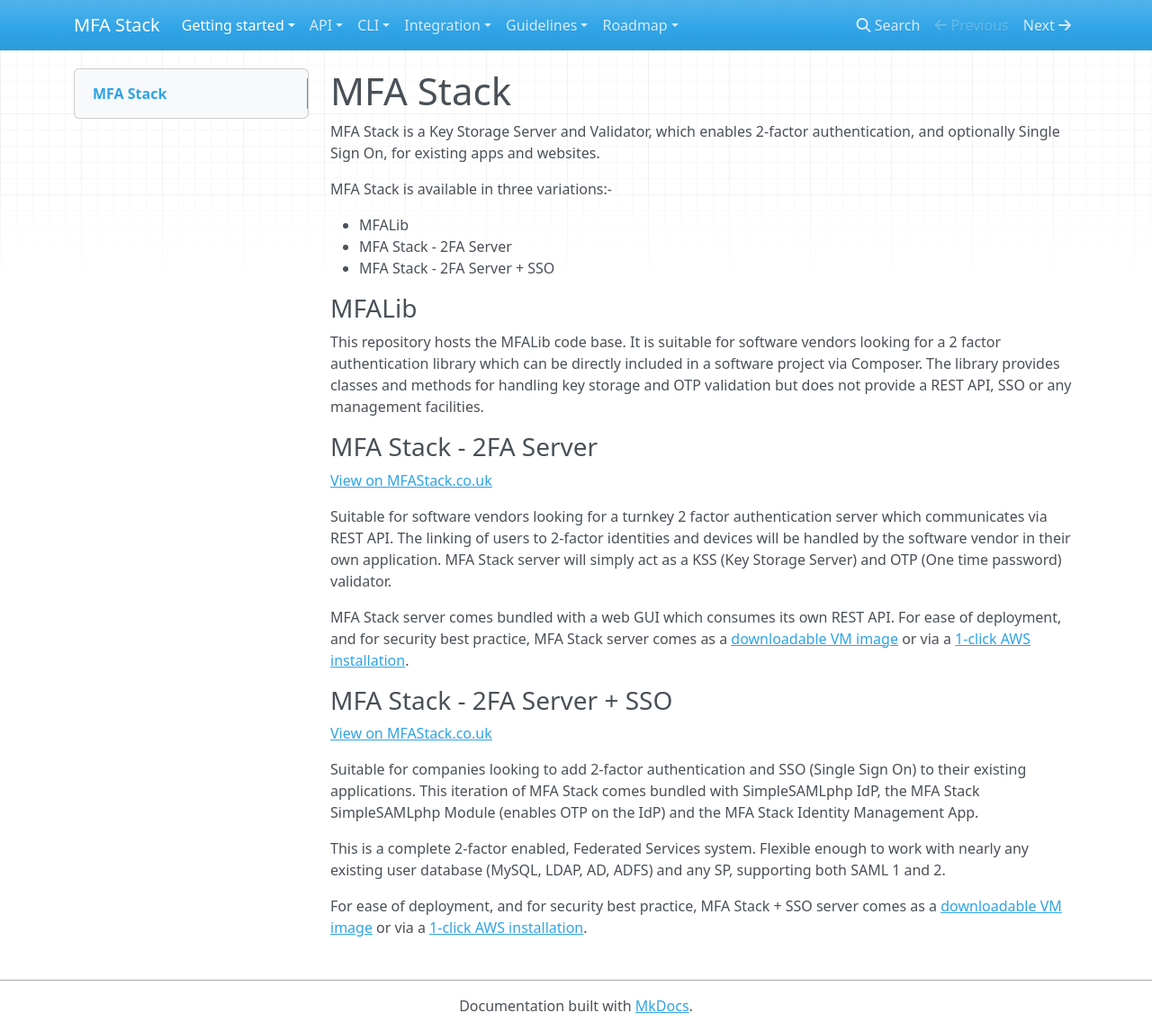
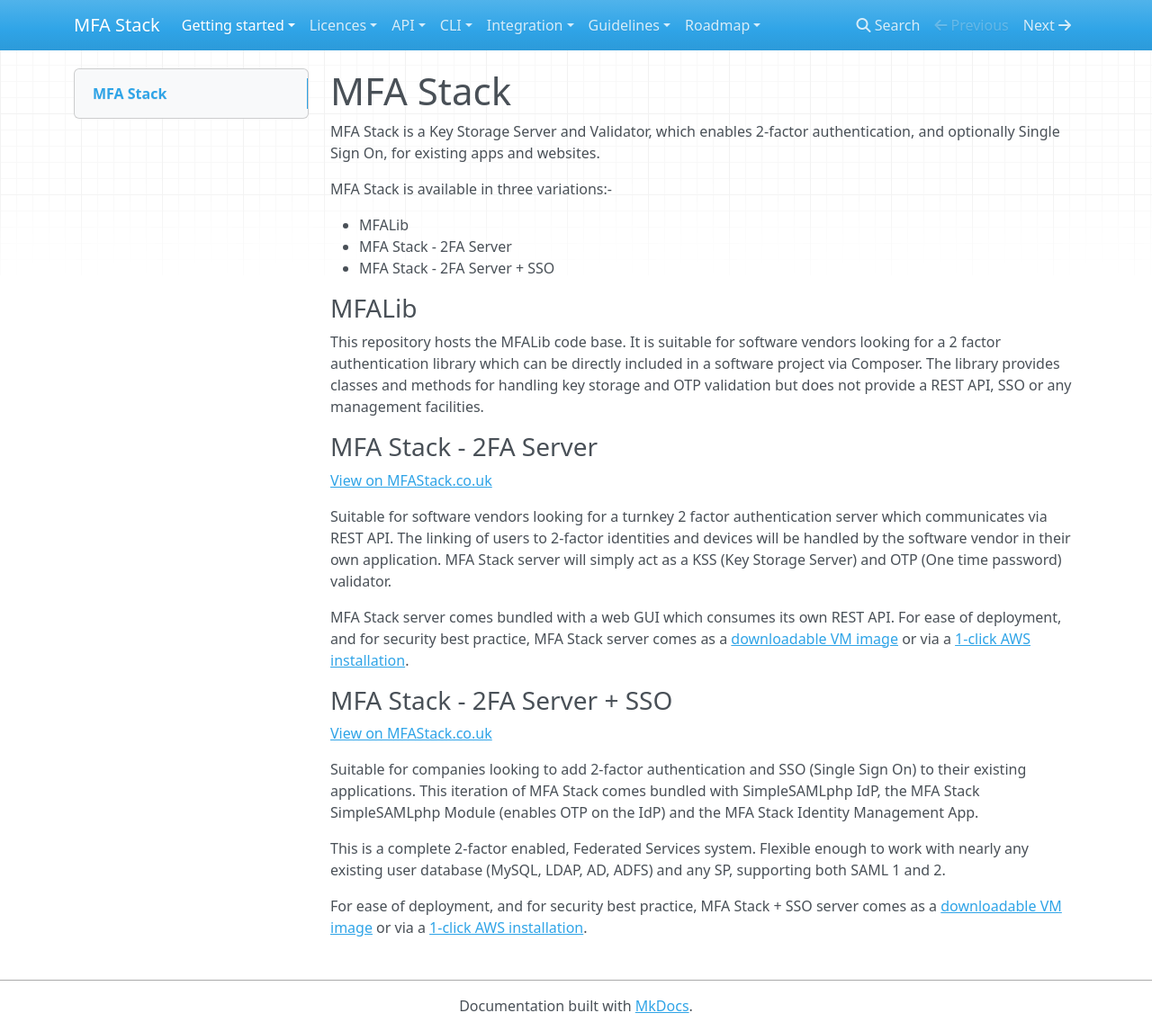
Before and after one commit to Buckhill/mfastack, an MkDocs documentation site: the page built from docs/index.md, in a window 1280 px wide and 1146 px high. Shown: the whole window at 90% size. Built offline with MkDocs 1.6.1, drawn with Linux system fonts in a browser that asks for light colours; nearby versions of some CDN libraries; old or Windows-style settings are respelled for this version of MkDocs.

Commit message:
Update mkdocs.yml

```diff
--- a/mkdocs.yml
+++ b/mkdocs.yml
@@ -1,6 +1,7 @@
 docs_dir: docs
 pages:
 - [index.md, 'Getting started', 'Introduction']
+- [licences/mfalib.md, 'Licences', 'MFALib']
 - [installation.md, 'Getting started', 'Installation']
 - [api.md, 'API', 'API Documentation']
 - [cli.md, 'CLI', 'CLI Documentation']
```
